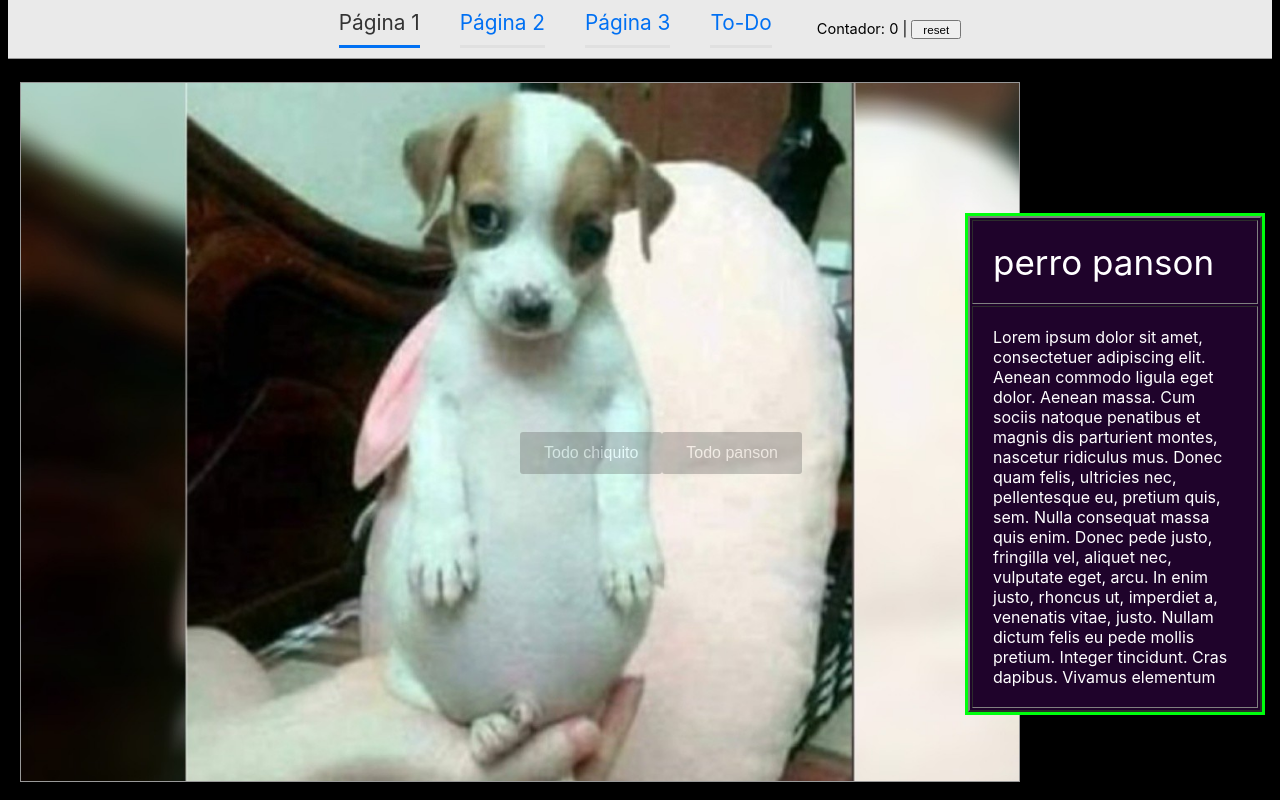
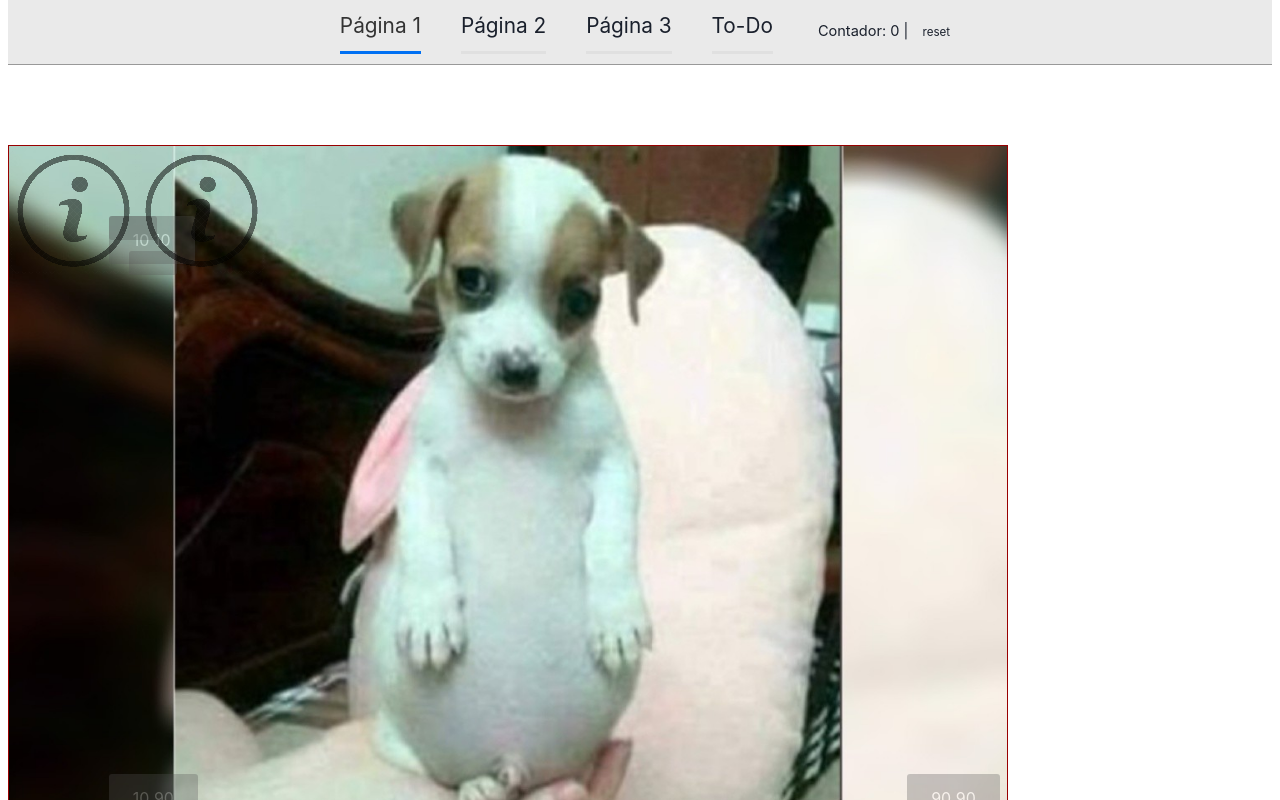
Before and after one commit to maximilianoide/INFO104-tour-informatica, a Next.js app: page /page1 in a window 1280 px wide. Shown: the top 800 px of the page. Built offline with nearby package versions, Linux system fonts and the light colour scheme.

Commit message:
profe, gracias por la hora de ayuda

```diff
--- a/components/escena.js
+++ b/components/escena.js
@@ -1,5 +1,15 @@
 import { useState, useEffect } from "react";
 import Image from "next/image";
+import {
+  Popover,
+  PopoverTrigger,
+  PopoverContent,
+  PopoverHeader,
+  PopoverBody,
+  PopoverFooter,
+  PopoverArrow,
+  PopoverCloseButton,
+} from "@chakra-ui/react";
 
 const Escena = ({ escenas }) => {
   const [escenaActual, setEscenaActual] = useState(escenas[0]);
@@ -10,15 +20,13 @@ const Escena = ({ escenas }) => {
   }, [escenaActual]);
 
   return (
-    <div style={{ backgroundColor: "#000", width: "100%", height: "100%" }}>
-      <h2 id="titulo">{escenaActual.nombre}</h2>
-      <div id="marcoImagen">
+    <>
       <div
         id="imagen"
         style={{
           backgroundImage: "url('" + escenaActual.imagen + "')",
           backgroundSize: "cover",
-            border: "1px solid #999999",
+          border: "1px solid #990000",
           backgroundRepeat: "no-repeat",
           width: "1000px",
           height: "700px",
@@ -31,12 +39,37 @@ const Escena = ({ escenas }) => {
             onClick={(e) => {
               setEscenaActual(escenas[boton.escenaDestino]);
             }}
-              style={{ top: boton.porx, left: boton.pory }}
+            style={{
+              left: boton.porx,
+              top: boton.pory,
+            }}
           >
             {boton.nom}
           </button>
         ))}
-        </div>
+        {escenaActual.info.map((informacion, index) => (
+          <Popover>
+            <PopoverTrigger>
+              <button
+                className="botonInfo"
+                style={{
+                  left: informacion.porx,
+                  top: informacion.pory,
+                }}
+                onClick={(e) => {}}
+              >
+                <img src="images/info-icon.png" style={{}}></img>
+              </button>
+            </PopoverTrigger>
+            <PopoverContent>
+              <PopoverArrow />
+              <PopoverCloseButton />
+              <PopoverBody>
+                <div>{informacion.desc}</div>
+              </PopoverBody>
+            </PopoverContent>
+          </Popover>
+        ))}
       </div>
       <div id="tabla">
         <table border="2">
@@ -50,7 +83,7 @@ const Escena = ({ escenas }) => {
           </tr>
         </table>
       </div>
-    </div>
+    </>
   );
 };
 export default Escena;
--- a/package.json
+++ b/package.json
@@ -9,7 +9,11 @@
     "start": "next start"
   },
   "dependencies": {
+    "@chakra-ui/react": "^1.6.10",
+    "@emotion/react": "^11.5.0",
+    "@emotion/styled": "^11.3.0",
     "axios": "^0.21.1",
+    "framer-motion": "^4.1.17",
     "next": "^10.2.0",
     "react": "^17.0.2",
     "react-dom": "^17.0.2"
--- a/public/data/perropanson.json
+++ b/public/data/perropanson.json
@@ -3,8 +3,8 @@
     "nombre": "perro panson",
     "desc": "Lorem ipsum dolor sit amet, consectetuer adipiscing elit. Aenean commodo ligula eget dolor. Aenean massa. Cum sociis natoque penatibus et magnis dis parturient montes, nascetur ridiculus mus. Donec quam felis, ultricies nec, pellentesque eu, pretium quis, sem. Nulla consequat massa quis enim. Donec pede justo, fringilla vel, aliquet nec, vulputate eget, arcu. In enim justo, rhoncus ut, imperdiet a, venenatis vitae, justo. Nullam dictum felis eu pede mollis pretium. Integer tincidunt. Cras dapibus. Vivamus elementum ",
     "imagen": "./images/perroPanson.png",
-    "botones": [{"nom":"Todo chiquito","escenaDestino":2,"porx":"50%","pory":"50%"},{"nom":"Todo panson","escenaDestino":1,"porx":"50%","pory":"50%"}],
-    "info": []
+    "botones": [{"nom":"90 90","escenaDestino":2,"porx":"90%","pory":"90%"},{"nom":"10 10","escenaDestino":1,"porx":"10%","pory":"10%"},{"nom":"10 90","escenaDestino":1,"porx":"10%","pory":"90%"},{"desc":"soy info y tengo mucha info","porx": "10%","pory":"10%"},{"desc":"soy info y tengo mucha info","porx": "12%","pory":"15%"}],
+    "info": [{"desc":"soy info y tengo mucha info","porx": "90%","pory":"90%"},{"desc":"soy info 2 y tengo tora info","porx": "10%","pory":"10%"}]
 
 },
 {
--- a/styles/style.css
+++ b/styles/style.css
@@ -29,7 +29,7 @@ main {
   flex-direction: column;
   justify-content: center;
   align-items: center;
-  max-width: 700px;
+  width: 100%;
 }
 
 footer {
@@ -193,8 +193,8 @@ code {
 }
 
 .botonMovedor {
+  position: absolute;
   opacity: 0.3;
-  position: relative;
   background-color: #555;
   color: white !important;
   font-size: 16px;
@@ -205,7 +205,7 @@ code {
   text-align: center;
 }
 
-#marcoImagen {
+#marcoImagen1 {
   position: absolute;
   top: 82px;
   bottom: 0px;
@@ -213,8 +213,13 @@ code {
   left: 20px;
   width: 0px;
 }
+#marcoImagen {
+  border: #b81a1a;
+  border-radius: 1cm;
+}
 #imagen {
   border: solid rgb(0, 255, 13);
+  position: relative;
 }
 #tabla {
   background-color: rgb(31, 3, 43);
@@ -230,3 +235,15 @@ tr,
 td {
   padding: 20px;
 }
+.botonInfo {
+  opacity: 0.5;
+  background-color: transparent;
+  background-repeat: no-repeat;
+  border: none;
+  cursor: pointer;
+  overflow: hidden;
+  outline: none;
+}
+.botonInfo:hover {
+  opacity: 1;
+}
```
Also changed, not shown: pages/_app.js (+4 -4 lines), public/images/info-icon.png (added), 1 other file (tests, documents, lock files or other folders). Lines whose indentation alone changed are shown as unchanged.
